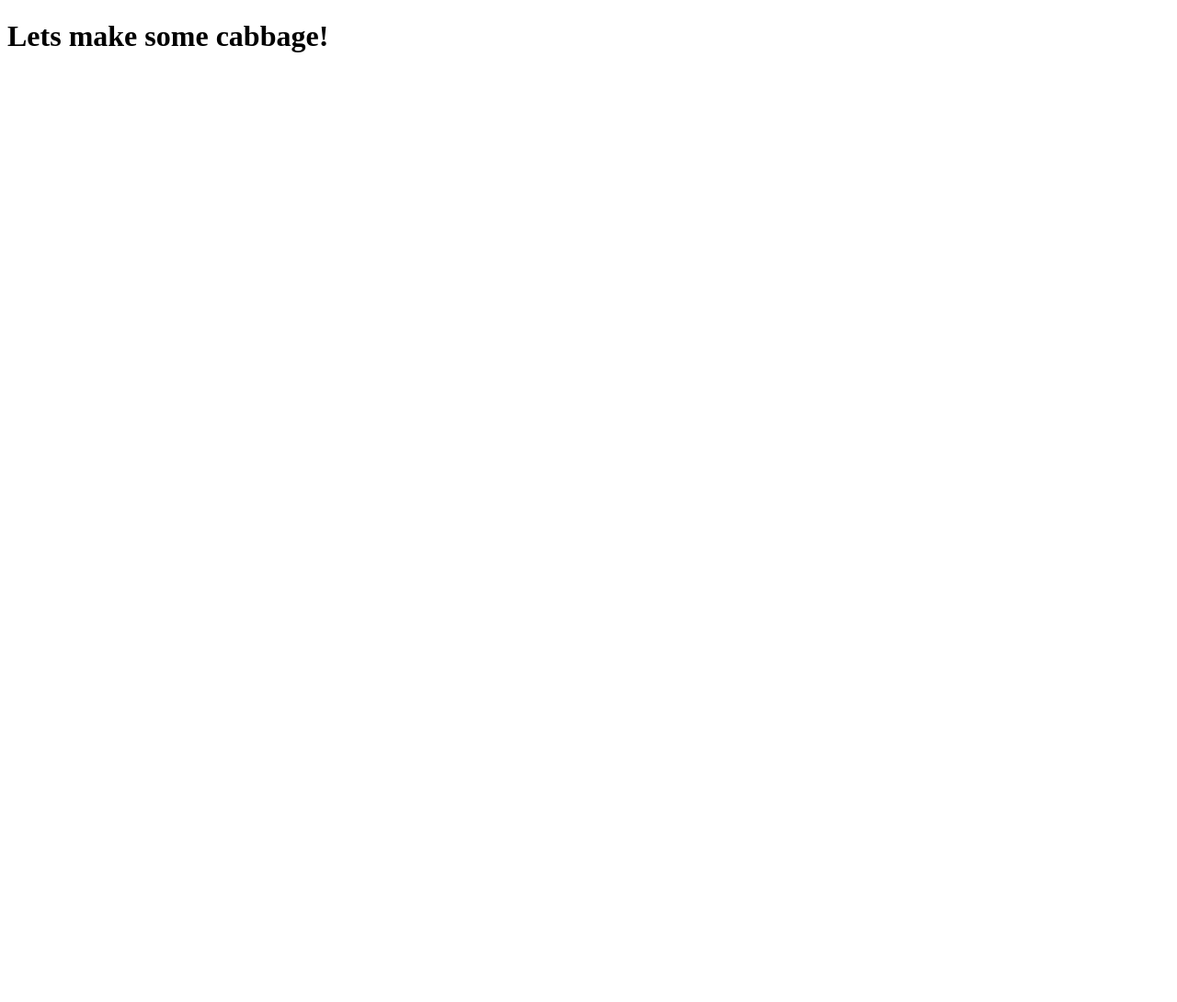
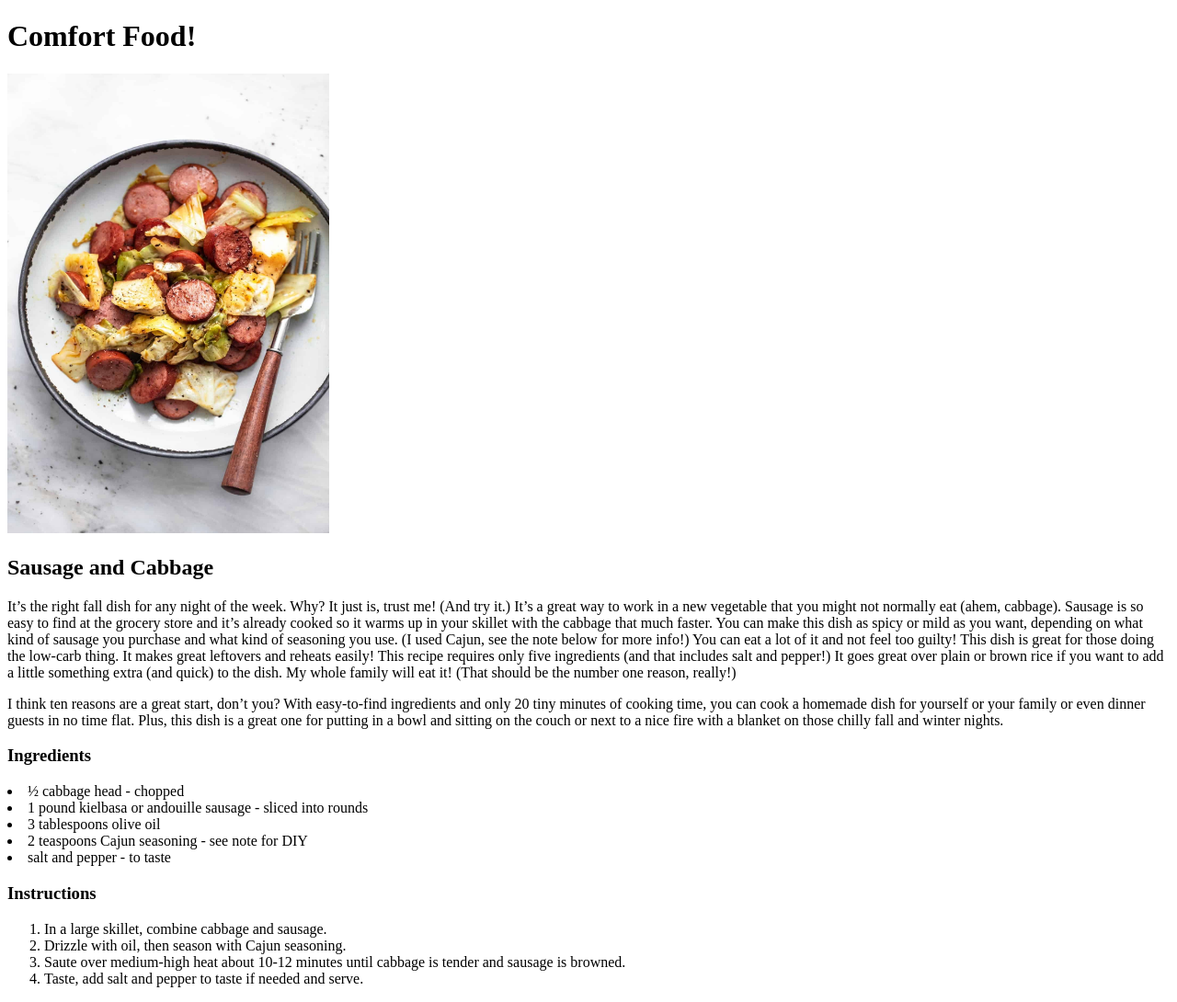
Before and after one commit to raymondc0207/odin-recipes, a plain HTML site: page recipes/cabbage.html in a window 1280 px wide. Shown: the whole page at 92% size. Before the commit the page ends 800 px from the top, so only its background shows below. Drawn offline with Linux system fonts and the light colour scheme.

Commit message:
cabbage html recipe complete

```diff
--- a/recipes/cabbage.html
+++ b/recipes/cabbage.html
@@ -6,7 +6,61 @@
     <title>Cabbage</title>
 </head>
 <body>
-    <h1>Lets make some cabbage!</h1>
+    <h1>Comfort Food!</h1>
+    <img src="../images/cabbage-dish.jpg"
+    alt="cabbage recipe"
+    height="500" width="350">
+    <h2>Sausage and Cabbage</h2>
+    <p>It’s the right fall dish for any night of the week. Why? It just is, trust me! (And try it.)
+        It’s a great way to work in a new vegetable that you might not normally eat (ahem, cabbage).
+        Sausage is so easy to find at the grocery store and it’s already cooked so it warms up in your skillet with the cabbage that much faster.
+        You can make this dish as spicy or mild as you want, depending on what kind of sausage you purchase and what kind of seasoning you use. (I used Cajun, see the note below for more info!)
+        You can eat a lot of it and not feel too guilty!
+        This dish is great for those doing the low-carb thing.
+        It makes great leftovers and reheats easily!
+        This recipe requires only five ingredients (and that includes salt and pepper!)
+        It goes great over plain or brown rice if you want to add a little something extra (and quick) to the dish.
+        My whole family will eat it! (That should be the number one reason, really!)</p>
+
+        <p>I think ten reasons are a great start, don’t you? With easy-to-find ingredients
+        and only 20 tiny minutes of cooking time, you can cook a homemade dish for yourself
+        or your family or even dinner guests in no time flat. Plus, this dish is a great one
+         for putting in a bowl and sitting on the couch or next to a nice fire with a blanket
+          on those chilly fall and winter nights. </p>
+
+    <h3>Ingredients</h3>
+    <uo>
+      <li> ½ cabbage head - chopped</li>
+      <li>1 pound kielbasa or andouille sausage - sliced into rounds</li>
+      <li>3 tablespoons olive oil</li>
+     <li> 2 teaspoons Cajun seasoning - see note for DIY</li>
+     <li> salt and pepper - to taste</li>
+    </uo>
+
+    <h3>Instructions</h3>
+
+    <ol>
+    <li> In a large skillet, combine cabbage and sausage.</li>
+    <li>Drizzle with oil, then season with Cajun seasoning.</li>
+    <li>Saute over medium-high heat about 10-12 minutes until cabbage is
+            tender and sausage is browned.</li>
+     <li>Taste, add salt and pepper to taste if needed and serve.</li>
+
+    </ol>
+
+
+
+
+
+
+
+
+
+
+
+
+
+
 
 </body>
 </html>
```
Also changed, not shown: images/cabbage-dish.jpg (added), 1 other file.
